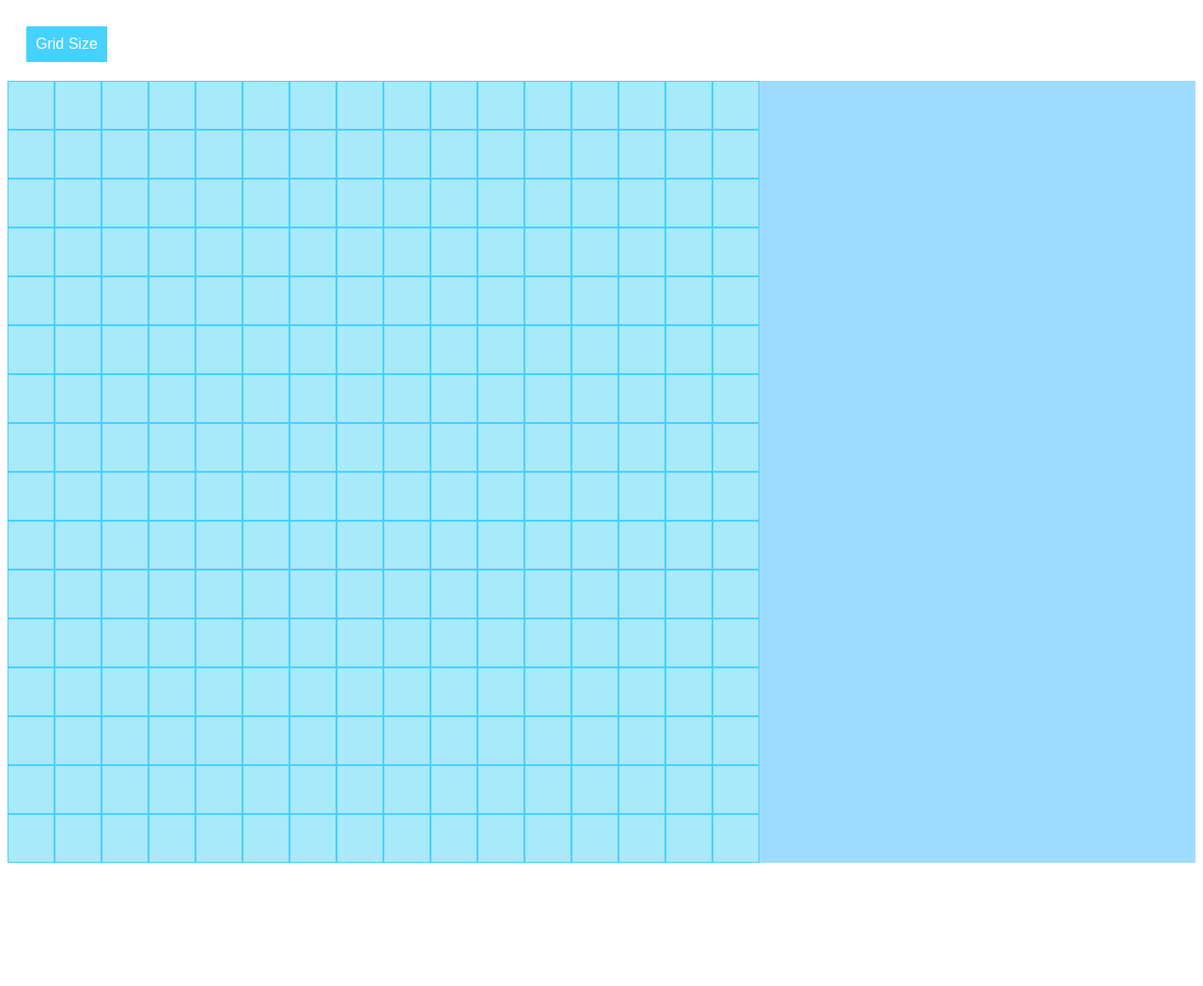
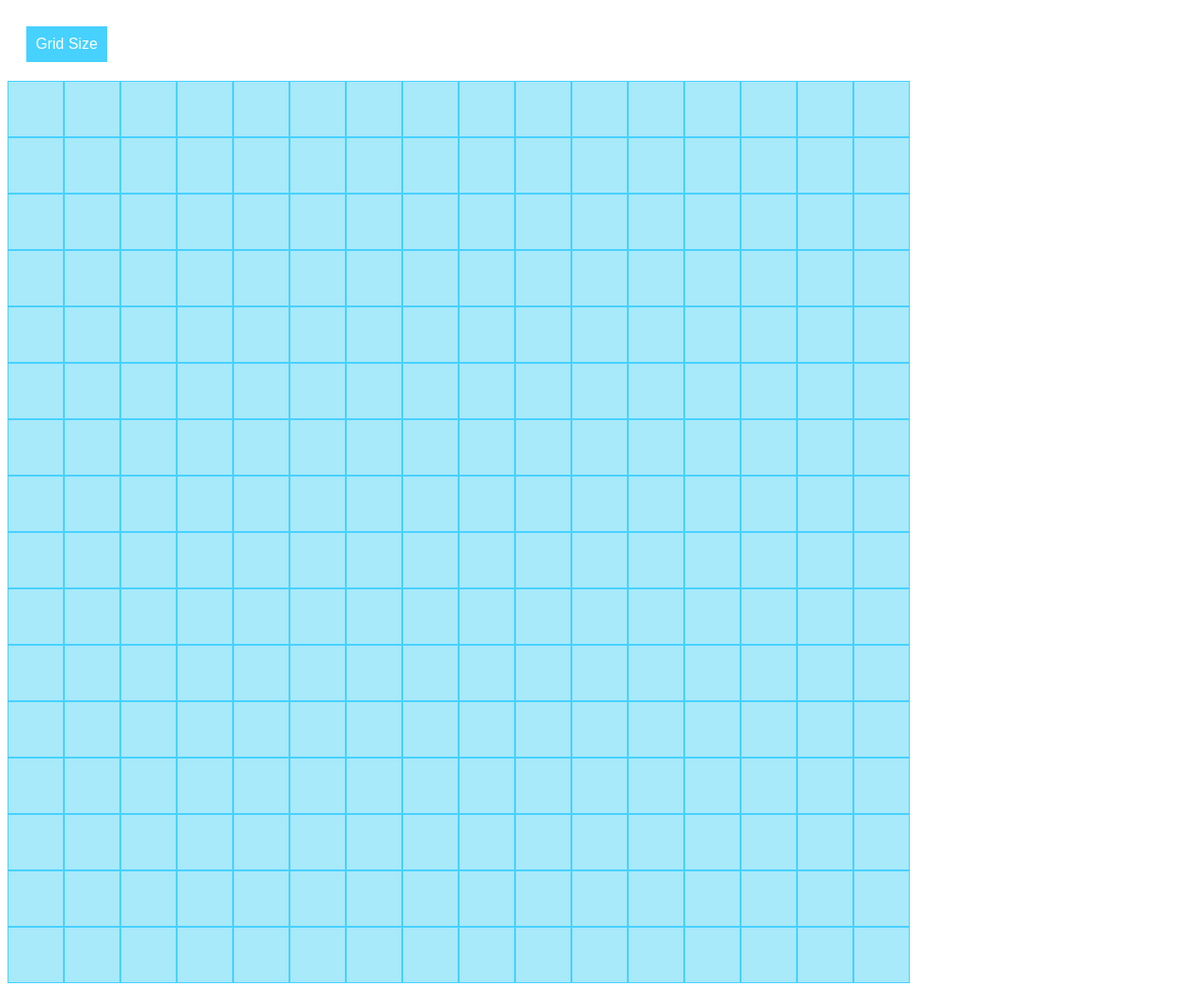
Before and after one commit to lionarc/etch-a-sketch, a plain HTML site: page index.html in a window 1280 px wide. Shown: the whole page at 94% size. Before the commit the page ends 926 px from the top, so only its background shows below. Drawn offline with Linux system fonts and the light colour scheme.

Commit message:
fix: correct container class and adjust styles for grid layout

```diff
--- a/index.html
+++ b/index.html
@@ -8,7 +8,7 @@
 </head>
 <body>
     <button class="button"> Grid Size</button>
-    <container>
+    <container class="etchfield">
         <div class="row-container">
             </div>
         </div>
--- a/styles.css
+++ b/styles.css
@@ -1,17 +1,22 @@
 .row-container {
     display: flex;
+    flex-direction: column;
     background-color: rgb(158, 220, 255);
+    width: 960px;
+    height: 960px;
 }
 
 .col {
     flex: 1;
     border: 1px solid rgb(71, 209, 255);
-    height: 50px;
     background-color: rgb(168, 233, 250);
+    min-width: 0;
+    min-height: 0;
 }
 
 .row {
-    width: 50px;
+    display: flex;
+    flex: 1;
 }
 
 .button {
```
